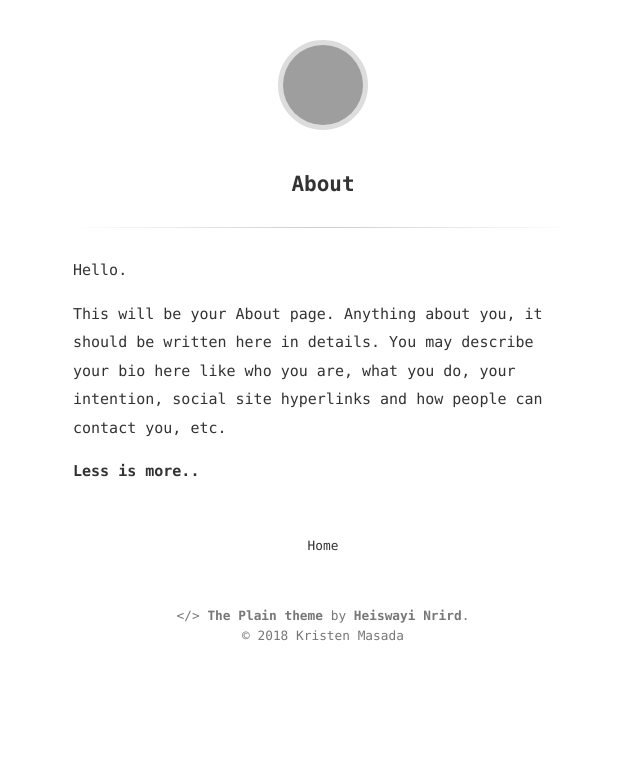
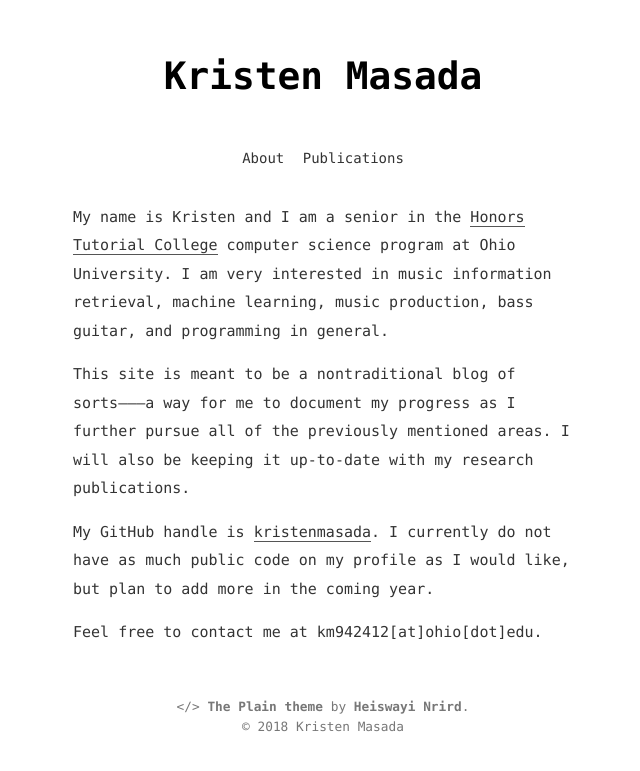
Before and after one commit to kristenmasada/kristenmasada.github.io, a Jekyll site: the page built from about.md, in a window 1280 px wide. Shown: the top 771 px of the page, without its empty margins (317-957 px from the left). Built offline with Jekyll 4.4.1, drawn with Linux system fonts in a browser that asks for light colours; grey boxes are pictures that could not be loaded.

Commit message:
Fixed header and added 'About'and 'Publications' pages.

```diff
--- a/_config.yml
+++ b/_config.yml
@@ -1,6 +1,6 @@
 # Site Info
-title:              "The Plain"
-description:        "The Plain is a minimalist Jekyll theme, that's it. Can't say anymore..."
+title:              "Kristen Masada"
+description:        ""
 google_verify:      epFgX0s_0RM3CdjwFcsewfXzPov2g8s9ZBOLyaIUH-o # Put your Google Verification here
 google_analytics:   UA-XXXXXXX-X # Put your Google Analytics code
 
--- a/_includes/header.html
+++ b/_includes/header.html
@@ -8,9 +8,13 @@
 		{% assign prompt = 'Back to Home' %}
 	{% endif %}
 
-	<a href="{{ link | prepend: site.baseurl }}">
-		<img src="http://www.gravatar.com/avatar/{{ site.author_gravatar }}.png?s=80" class="gravatar">
-	</a>
-	<span class="logo-prompt">{{ prompt }}</span>
+	<h1>
+		<a href="{{ link | prepend: site.baseurl }}">
+			{{ site.title }}
+		</a>
+	</h1>
+
+	<a href="{{ '/about' | prepend: site.baseurl }}">About</a>
+	<a href="{{ '/publications' | prepend: site.baseurl }}">Publications</a>
 
 </aside>
--- a/_layouts/page.html
+++ b/_layouts/page.html
@@ -4,14 +4,6 @@ layout: default
 
 <article>
 
-	<h1 class="title">{{ page.title }}</h1>
-
-	<div class="divider"></div>
-
 	{{ content }}
 
 </article>
-
-<div class="page-navigation">
-	<a class="home" href="{{ site.baseurl | prepend: site.url }}" title="Back to Homepage">Home</a>
-</div>
--- a/_sass/main.scss
+++ b/_sass/main.scss
@@ -48,45 +48,20 @@ blockquote {
   position: relative;
   margin: 0 auto 35px;
   text-align: center;
-  animation-duration: 0.7s;
-  animation-fill-mode: both;
-  animation-name: bounce;
-  -webkit-animation-duration: 0.7s;
-  -webkit-animation-fill-mode: both;
-  -webkit-animation-name: bounce;
   a {
-    background: #ddd url("gravatar_wrapper.png");
+    border: 5px solid #fff;
+    font-size: 1.0em;
+  }
+  selected {
+    border-bottom: 1px solid #555;
+  }
+  h1 {
     color: #000;
     text-decoration: none;
     font-weight: 700;
-    height: 100px;
-    width: 100px;
-    font-size: 1.5em;
-    border-radius: 100%;
-    display: inline-block;
-    text-align: center;
-    line-height: 100px;
-    border: 5px solid #fff;
-    box-sizing: border-box;
-    &:hover,
-    &:focus {
-      background: #f14e32;
-    }
-    &:hover + .logo-prompt,
-    &:focus + .logo-prompt {
-      display: inline-block !important;
-    }
-    .gravatar {
-      margin-top: 5px;
-      -webkit-border-radius: 50%;
-      -moz-border-radius: 50%;
-      border-radius: 50%;
-    }
-    @media (max-width : 480px) {&:hover + .logo-prompt,
-      &:focus + .logo-prompt {
-        display: none !important;
-      }
-    }
+    height: 50px;
+    width: auto;
+    font-size: 2.7em;
   }
   .logo-prompt {
     position: absolute;
--- a/about.md
+++ b/about.md
@@ -3,8 +3,10 @@ layout: page
 title: About
 ---
 
-Hello.
+My name is Kristen and I am a senior in the [Honors Tutorial College](https://www.ohio.edu/honors/) computer science program at Ohio University. I am very interested in music information retrieval, machine learning, music production, bass guitar, and programming in general.
 
-This will be your About page. Anything about you, it should be written here in details. You may describe your bio here like who you are, what you do, your intention, social site hyperlinks and how people can contact you, etc.
+This site is meant to be a nontraditional blog of sorts–––a way for me to document my progress as I further pursue all of the previously mentioned areas. I will also be keeping it up-to-date with my research publications.
 
-**Less is more..**
+My GitHub handle is [kristenmasada](https://github.com/kristenmasada). I currently do not have as much public code on my profile as I would like, but plan to add more in the coming year.
+
+Feel free to contact me at km942412[at]ohio[dot]edu.
```
Also changed, not shown: publications.md (added, +6 -0 lines).
